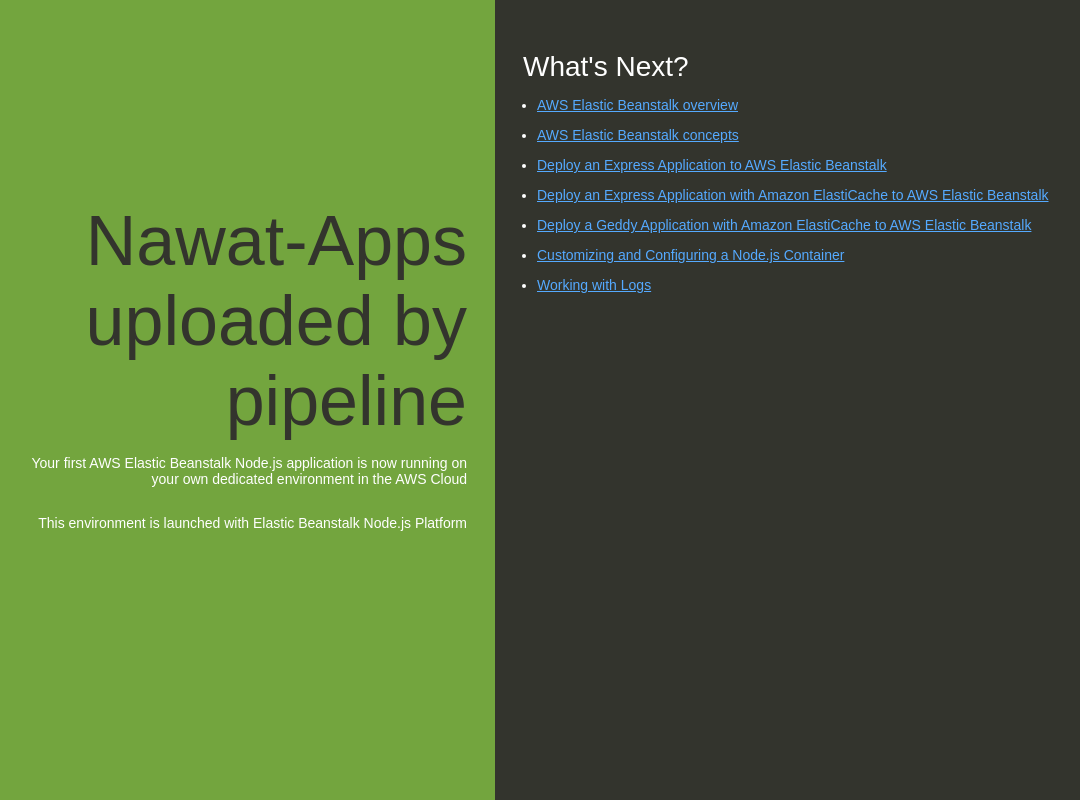
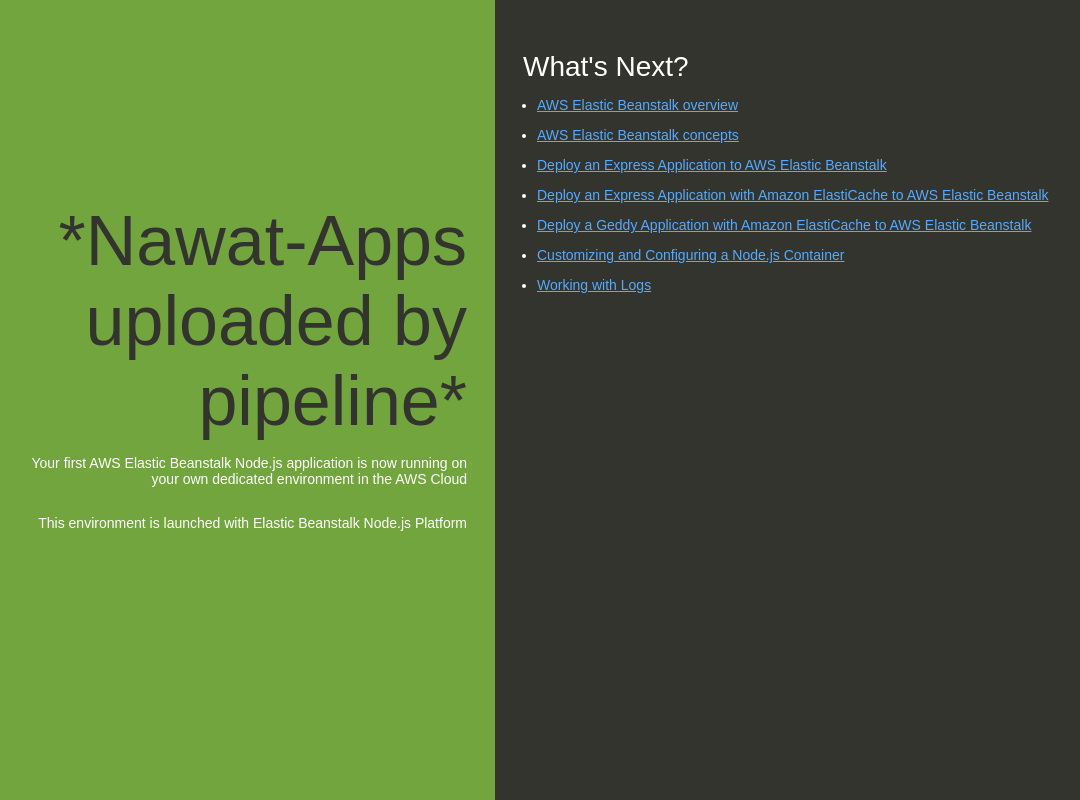
Before and after one commit to nawatm/aws-nodejs-eb, a website: page index.html in a window 1280 px wide. Shown: the whole page, without its empty margins (145-1225 px from the left). Drawn offline with Linux system fonts and the light colour scheme.

Commit message:
Update index.html

```diff
--- a/index.html
+++ b/index.html
@@ -74,7 +74,7 @@
   </head>
   <body>
     <div class="textColumn">
-      <h1>Nawat-Apps uploaded by pipeline</h1>
+      <h1>*Nawat-Apps uploaded by pipeline*</h1>
       <p>Your first AWS Elastic Beanstalk Node.js application is now running on your own dedicated environment in the AWS Cloud</p>
       <p>This environment is launched with Elastic Beanstalk Node.js Platform</p>
     </div>
```
